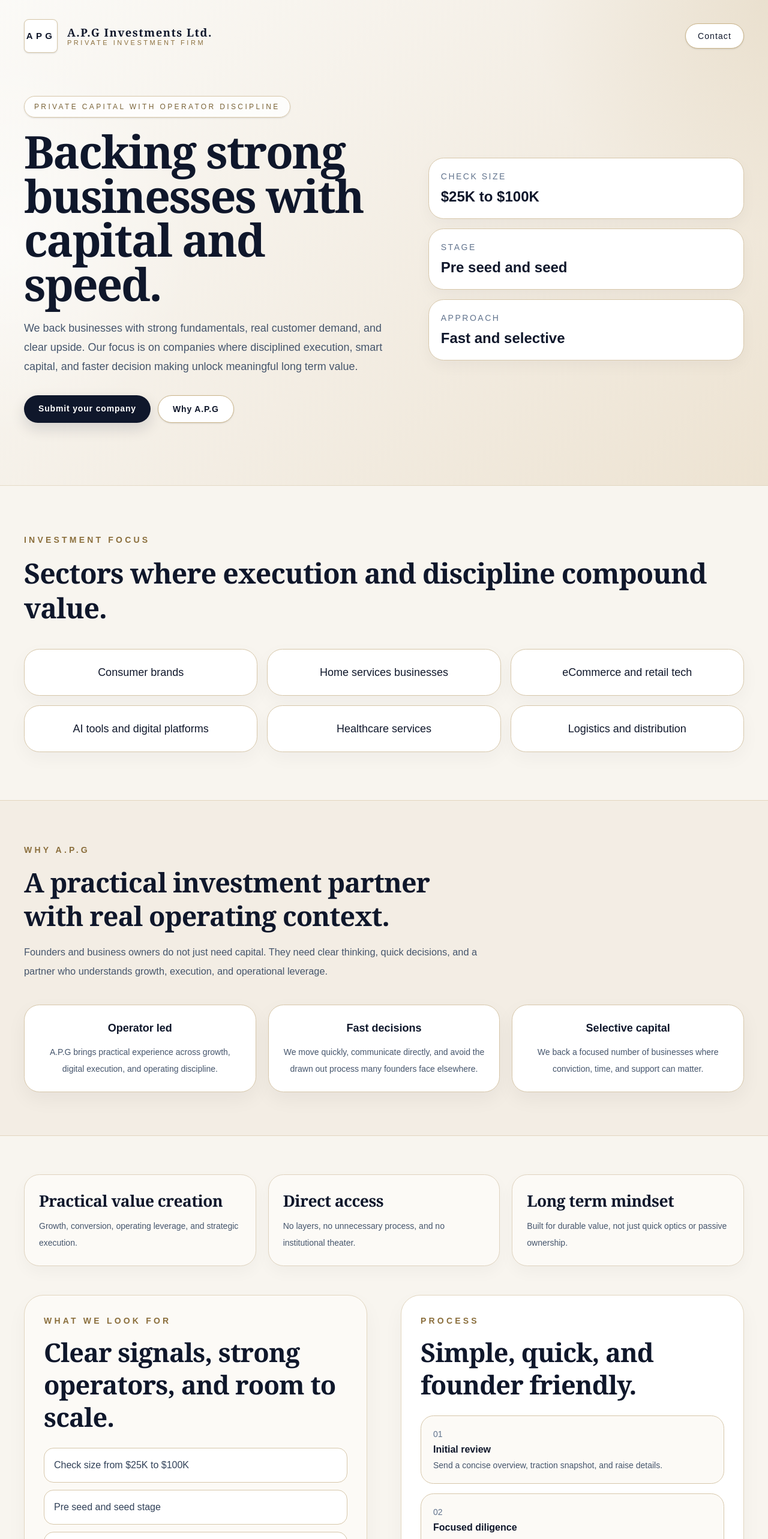
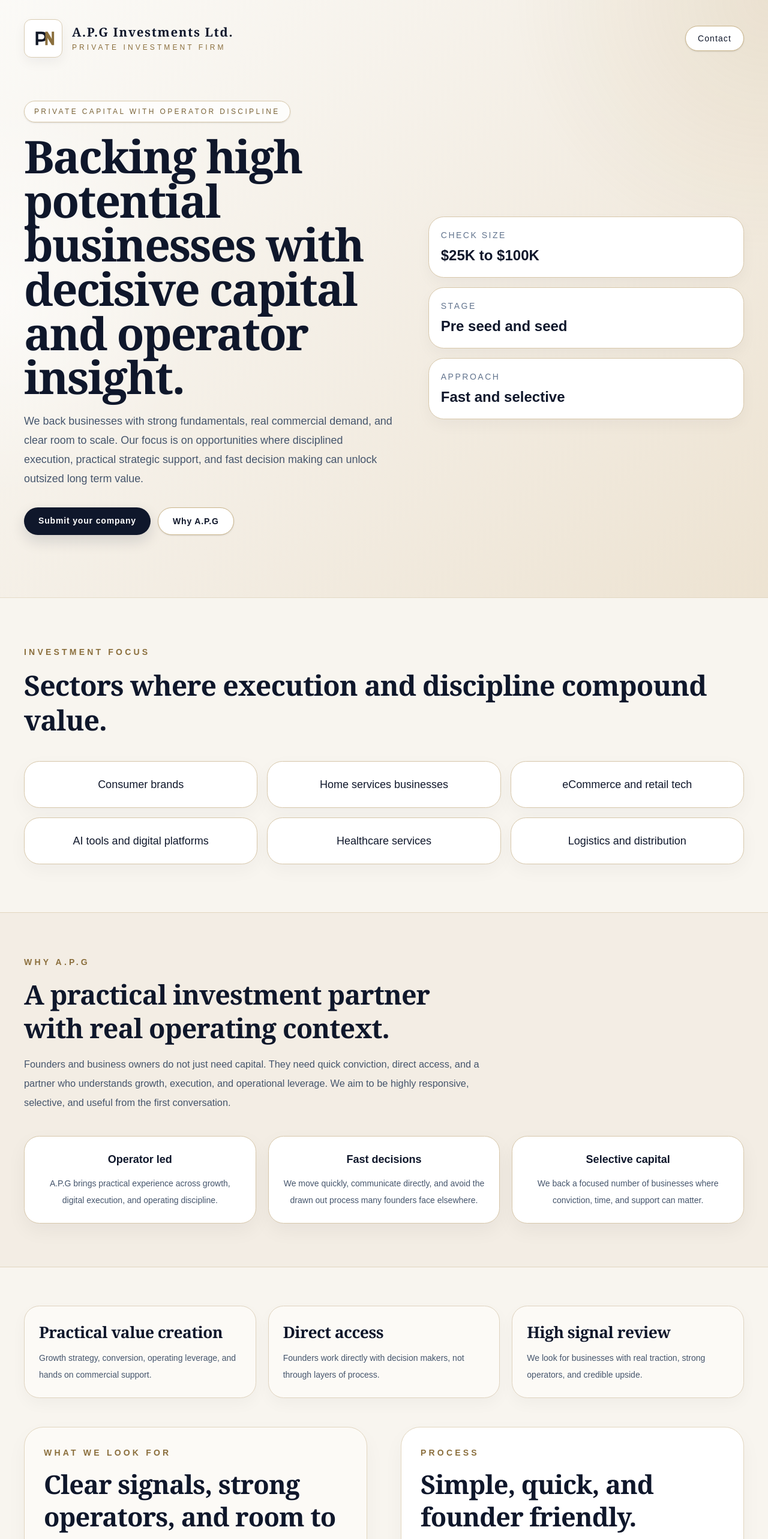
Before and after one commit to grizlitoronto/ap-investments, a Next.js app: page / in a window 1280 px wide. Shown: the top 2566 px of the page at 60% size. Built offline with nearby package versions, Linux system fonts and the light colour scheme.

Commit message:
refine logo system and sharpen positioning

```diff
--- a/app/page.tsx
+++ b/app/page.tsx
@@ -5,24 +5,23 @@ import { motion } from "framer-motion";
 function APGLogoMark() {
   return (
     <div className="flex items-center gap-4">
-      <div className="flex h-14 w-14 items-center justify-center rounded-lg border border-[#d6c7a8] bg-white shadow-sm">
-        <span className="text-[15px] font-semibold tracking-[0.35em] text-slate-900">
-          APG
-        </span>
+      <div className="flex h-14 w-14 items-center justify-center rounded-xl border border-[#d9ccb3] bg-white shadow-[0_8px_20px_rgba(15,23,42,0.05)] sm:h-16 sm:w-16">
+        <svg viewBox="0 0 64 64" className="h-9 w-9 sm:h-10 sm:w-10" aria-hidden="true">
+          <path d="M12 50V14h15.4c10 0 15.8 5 15.8 13.1 0 8.4-6.3 13.5-16.4 13.5H18.8V50H12Zm6.8-15.5h7.1c5.8 0 9.2-2.6 9.2-7.1 0-4.4-3.2-7-8.8-7h-7.5v14.1Z" fill="#111827"/>
+          <path d="M37.5 50V14h6.1l8.2 13.6c1.9 3.2 3.1 6 3.1 6h.1s-.3-3.7-.3-7V14H61v36h-6l-8.3-13.5c-1.9-3.2-3.1-6-3.1-6h-.1s.3 3.7.3 7V50h-6.3Z" fill="#8b6f3d"/>
+        </svg>
       </div>
-
       <div className="leading-tight">
-        <div className="font-serif text-[1.15rem] font-semibold tracking-[0.08em] text-slate-900">
+        <div className="font-serif text-[1.12rem] font-semibold tracking-[0.08em] text-slate-900 sm:text-[1.28rem]">
           A.P.G Investments Ltd.
         </div>
-        <div className="text-[11px] uppercase tracking-[0.32em] text-[#8b6f3d]">
+        <div className="mt-1 text-[11px] uppercase tracking-[0.34em] text-[#8b6f3d] sm:text-xs">
           Private Investment Firm
         </div>
       </div>
     </div>
   );
 }
-
 
 const fadeUp = {
   hidden: { opacity: 0, y: 22 },
@@ -57,15 +56,15 @@ export default function APInvestmentsWebsite() {
   const credibility = [
     {
       stat: "Practical value creation",
-      label: "Growth, conversion, operating leverage, and strategic execution.",
+      label: "Growth strategy, conversion, operating leverage, and hands on commercial support.",
     },
     {
       stat: "Direct access",
-      label: "No layers, no unnecessary process, and no institutional theater.",
+      label: "Founders work directly with decision makers, not through layers of process.",
     },
     {
-      stat: "Long term mindset",
-      label: "Built for durable value, not just quick optics or passive ownership.",
+      stat: "High signal review",
+      label: "We look for businesses with real traction, strong operators, and credible upside.",
     },
   ];
 
@@ -123,11 +122,11 @@ export default function APInvestmentsWebsite() {
               </div>
 
               <h1 className="mt-5 max-w-4xl font-serif text-[2.85rem] font-semibold leading-[0.98] tracking-[-0.03em] text-slate-900 sm:text-[4rem] lg:text-[4.7rem]">
-                Backing strong businesses with capital and speed.
+                Backing high potential businesses with decisive capital and operator insight.
               </h1>
 
               <p className="mt-5 max-w-2xl text-[1.05rem] leading-8 text-slate-600 sm:text-[1.12rem]">
-                We back businesses with strong fundamentals, real customer demand, and clear upside. Our focus is on companies where disciplined execution, smart capital, and faster decision making unlock meaningful long term value.
+                We back businesses with strong fundamentals, real commercial demand, and clear room to scale. Our focus is on opportunities where disciplined execution, practical strategic support, and fast decision making can unlock outsized long term value.
               </p>
 
               <div className="mt-8 flex flex-wrap gap-3">
@@ -221,7 +220,7 @@ export default function APInvestmentsWebsite() {
               A practical investment partner with real operating context.
             </h2>
             <p className="mt-4 text-[1.02rem] leading-8 text-slate-600">
-              Founders and business owners do not just need capital. They need clear thinking, quick decisions, and a partner who understands growth, execution, and operational leverage.
+              Founders and business owners do not just need capital. They need quick conviction, direct access, and a partner who understands growth, execution, and operational leverage. We aim to be highly responsive, selective, and useful from the first conversation.
             </p>
           </motion.div>
 
@@ -328,7 +327,7 @@ export default function APInvestmentsWebsite() {
                 Ready to start a conversation?
               </h2>
               <p className="mt-4 max-w-2xl text-[1.02rem] leading-8 text-slate-600">
-                Share a brief overview of your business, current traction, funding needs, and where you believe A.P.G can add value.
+                Share a brief overview of your business, current traction, funding needs, and why A.P.G is the right fit. We review opportunities selectively and prioritize situations where speed, clarity, and practical support matter.
               </p>
             </div>
 
```
